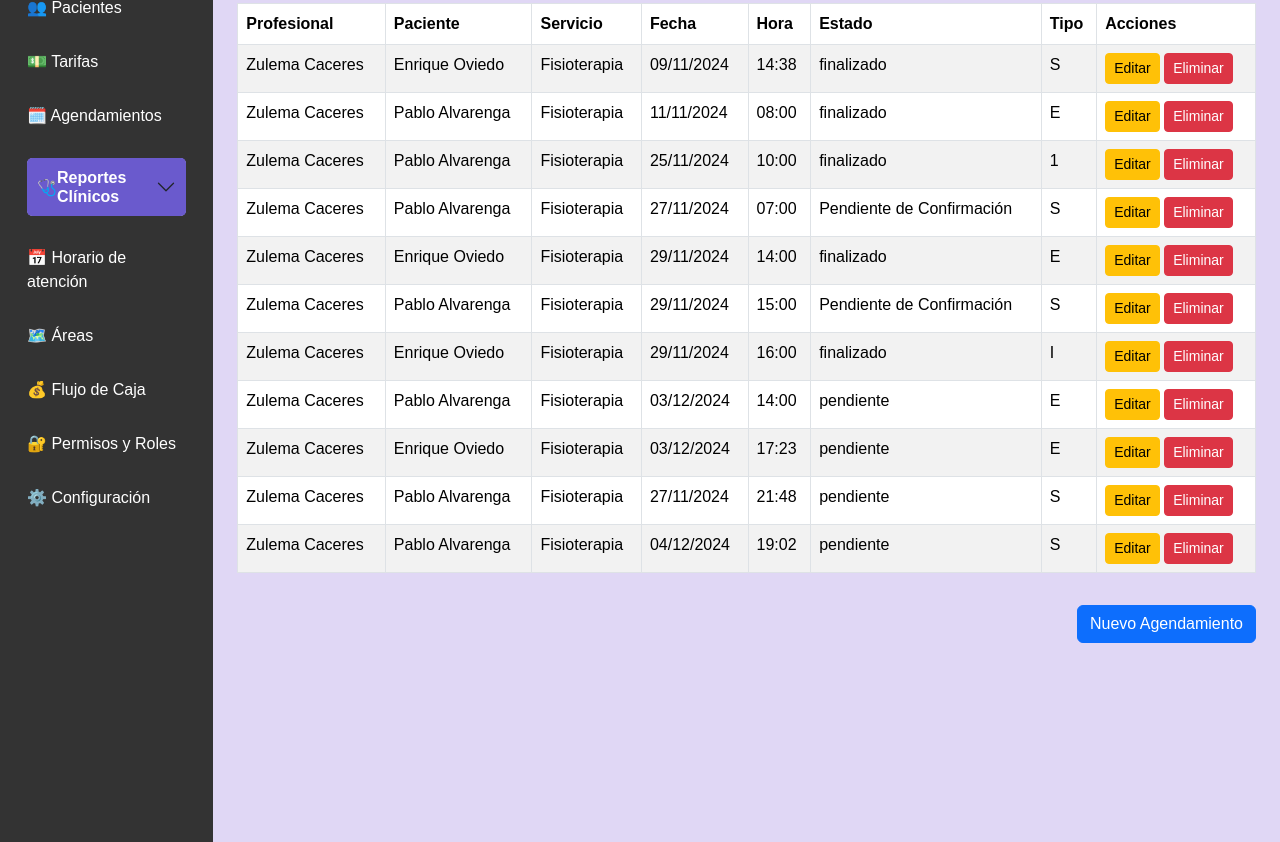
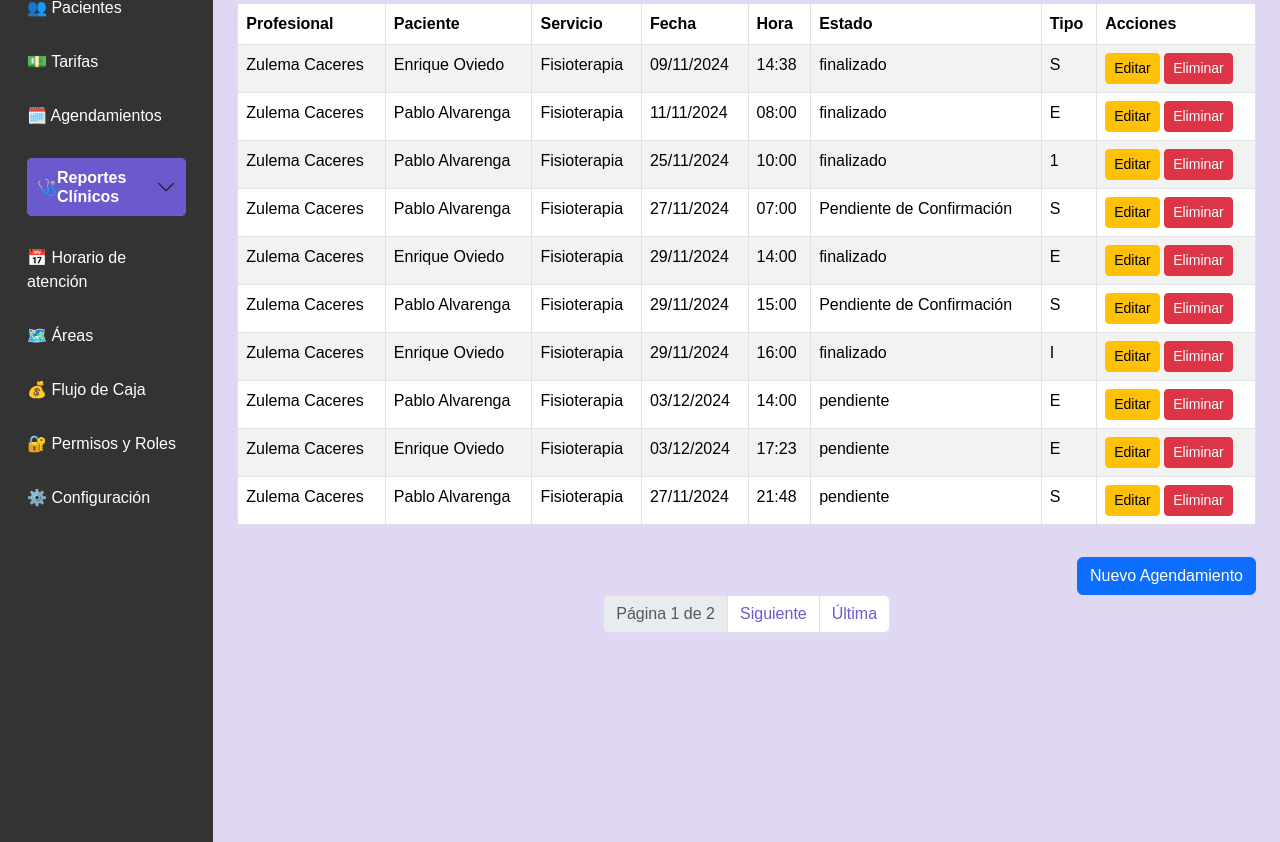
Before and after one commit to danitzn/FISIOEMA, a Django app: page /agendamientos/ in a window 1280 px wide. Shown: the part 179-1021 px from the top of the page. Run offline with Django 5.2, Linux system fonts and the light colour scheme; data comes from the database, SQL or seed files in the repository; both versions use the stored data as it was after the commit.

Commit message:
paginacion de anahi

```diff
--- a/fisio/templates/agendamiento_list.html
+++ b/fisio/templates/agendamiento_list.html
@@ -47,4 +47,5 @@
     <div class="d-flex justify-content-end mt-3">
         <a href="{% url 'agendamiento_create' %}" class="btn btn-primary">Nuevo Agendamiento</a>
     </div>
+{% include "paginacion_parcial.html" %}
 {% endblock %}
--- a/fisio/templates/agendamiento_list_prof.html
+++ b/fisio/templates/agendamiento_list_prof.html
@@ -47,4 +47,5 @@
     <div class="d-flex justify-content-end mt-3">
         <a href="{% url 'agendamiento_create_prof' %}" class="btn btn-primary">Nuevo Agendamiento</a>
     </div>
+{% include "paginacion_parcial.html" %}
 {% endblock %}
--- a/fisio/templates/horario_list.html
+++ b/fisio/templates/horario_list.html
@@ -48,9 +48,11 @@
             {% endfor %}
         </tbody>
     </table>
+{% include "paginacion_parcial.html" %}
 {% endblock %}
 
 {% block extra_js %}
     <!-- Bootstrap 5 Scripts -->
     <script src="https://cdn.jsdelivr.net/npm/bootstrap@5.3.0-alpha1/dist/js/bootstrap.bundle.min.js"></script>
+
 {% endblock %}
--- a/fisio/templates/horario_list_paciente.html
+++ b/fisio/templates/horario_list_paciente.html
@@ -41,6 +41,7 @@
             {% endfor %}
         </tbody>
     </table>
+{% include "paginacion_parcial.html" %}
 {% endblock %}
 
 {% block extra_js %}
--- a/fisio/templates/horario_list_prof.html
+++ b/fisio/templates/horario_list_prof.html
@@ -41,9 +41,11 @@
             {% endfor %}
         </tbody>
     </table>
+{% include "paginacion_parcial.html" %}
 {% endblock %}
 
 {% block extra_js %}
     <!-- Bootstrap 5 Scripts -->
     <script src="https://cdn.jsdelivr.net/npm/bootstrap@5.3.0-alpha1/dist/js/bootstrap.bundle.min.js"></script>
+
 {% endblock %}
--- a/fisio/templates/paciente_list.html
+++ b/fisio/templates/paciente_list.html
@@ -33,5 +33,5 @@
             {% endfor %}
         </tbody>
     </table>
-
+{% include "paginacion_parcial.html" %}
 {% endblock %}
--- /dev/null
+++ b/fisio/templates/paginacion_parcial.html
@@ -0,0 +1,23 @@
+<nav aria-label="Page navigation">
+    <ul class="pagination justify-content-center">
+        {% if page_obj.has_previous %}
+        <li class="page-item">
+            <a class="page-link" href="?page=1" style="color: #6A5ACD;">Primera</a>
+        </li>
+        <li class="page-item">
+            <a class="page-link" href="?page={{ page_obj.previous_page_number }}" style="color: #6A5ACD;">Anterior</a>
+        </li>
+        {% endif %}
+        <li class="page-item disabled">
+            <a class="page-link">Página {{ page_obj.number }} de {{ page_obj.paginator.num_pages }}</a>
+        </li>
+        {% if page_obj.has_next %}
+        <li class="page-item">
+            <a class="page-link" href="?page={{ page_obj.next_page_number }}" style="color: #6A5ACD;">Siguiente</a>
+        </li>
+        <li class="page-item">
+            <a class="page-link" href="?page={{ page_obj.paginator.num_pages }}" style="color: #6A5ACD;">Última</a>
+        </li>
+        {% endif %}
+    </ul>
+</nav>
--- a/fisio/templates/profesional_list.html
+++ b/fisio/templates/profesional_list.html
@@ -31,4 +31,5 @@
     {% endfor %}
   </tbody>
 </table>
+{% include "paginacion_parcial.html" %}
 {% endblock %}
--- a/fisio/templates/profesional_list_paciente.html
+++ b/fisio/templates/profesional_list_paciente.html
@@ -27,4 +27,5 @@
     {% endfor %}
   </tbody>
 </table>
+{% include "paginacion_parcial.html" %}
 {% endblock %}
--- a/fisio/templates/profesional_list_prof.html
+++ b/fisio/templates/profesional_list_prof.html
@@ -27,4 +27,5 @@
     {% endfor %}
   </tbody>
 </table>
+{% include "paginacion_parcial.html" %}
 {% endblock %}
--- a/fisio/templates/sesion_detalle.html
+++ b/fisio/templates/sesion_detalle.html
@@ -3,7 +3,7 @@
 <h2>Detalle de Sesión</h2>
 <form method="post">
     {% csrf_token %}
-    {{ form.as_p }}
+    {{ sesionesDetalle_form.as_p }}
     <button type="submit" class="btn btn-primary">Guardar</button>
 </form>
 {% endblock %}
--- a/fisio/views.py
+++ b/fisio/views.py
@@ -73,6 +73,7 @@ class ServicioListView(ListView):
     model = Servicio
     template_name = 'servicio_list.html'
     context_object_name = 'servicios'
+    paginate_by = 10
 
 class ServicioDetailView(DetailView):
     model = Servicio
@@ -112,6 +113,7 @@ class PacienteListView(ListView):
     model = Paciente
     template_name = 'paciente_list.html'
     context_object_name = 'pacientes'
+    paginate_by = 10
 
 class PacienteDetailView(DetailView):
     model = Paciente
@@ -140,6 +142,7 @@ class PacienteListProfView(ListView):
     model = Paciente
     template_name = 'paciente_list_prof.html'
     context_object_name = 'pacientesp'
+    paginate_by = 10
 
 class PacienteDetailProfView(DetailView):
     model = Paciente
@@ -163,6 +166,7 @@ class ProfesionalListView(ListView):
     model = Profesional
     template_name = 'profesional_list.html'
     context_object_name = 'profesionales'
+    paginate_by = 10
 
 class ProfesionalDetailView(DetailView):
     model = Profesional
@@ -191,6 +195,7 @@ class ProfesionalListProfView(ListView):
     model = Profesional
     template_name = 'profesional_list_prof.html'
     context_object_name = 'profesionalesp'
+    paginate_by = 10
 
 class ProfesionalDetailProfView(DetailView):
     model = Profesional
@@ -202,6 +207,7 @@ class ProfesionalListPacView(ListView):
     model = Profesional
     template_name = 'profesional_list_paciente.html'
     context_object_name = 'profesionalespac'
+    paginate_by = 10
 
 class ProfesionalDetailPacView(DetailView):
     model = Profesional
@@ -343,6 +349,7 @@ class AgendamientoListView(ListView):
     model = Agendamiento
     template_name = 'agendamiento_list.html'
     context_object_name = 'agendamientos'
+    paginate_by = 10
 
 class AgendamientoDetailView(DetailView):
     model = Agendamiento
@@ -416,6 +423,7 @@ class AgendamientoListProfView(ListView):
     model = Agendamiento
     template_name = 'agendamiento_list_prof.html'
     context_object_name = 'agendamientosp'
+    paginate_by = 10
 
 class AgendamientoDetailProfView(DetailView):
     model = Agendamiento
@@ -438,6 +446,7 @@ class HorarioAtencionListProfView(ListView):
     model = HorarioAtencion
     template_name = 'horario_list_prof.html'
     context_object_name = 'horarios_atencionp'
+    paginate_by = 10
 
     def get_queryset(self):
         return HorarioAtencion.objects.filter(profesional__isnull=False)
@@ -452,6 +461,7 @@ class HorarioAtencionListPacView(ListView):
     model = HorarioAtencion
     template_name = 'horario_list_paciente.html'
     context_object_name = 'horarios_atencion'
+    paginate_by = 10
 
     def get_queryset(self):
         return HorarioAtencion.objects.filter(profesional__isnull=False)
@@ -466,6 +476,7 @@ class HorarioAtencionListView(ListView):
     model = HorarioAtencion
     template_name = 'horario_list.html'
     context_object_name = 'horarios_atencionp'
+    paginate_by = 10
 
     def get_queryset(self):
         return HorarioAtencion.objects.filter(profesional__isnull=False)
@@ -546,6 +557,7 @@ class FlujoCajaListView(ListView):
     model = FlujoCaja
     template_name = 'flujo_caja_list.html'
     context_object_name = 'flujo_dinero'
+    paginate_by = 10
 
     def get_queryset(self):
         queryset = FlujoCaja.objects.all()
@@ -628,8 +640,8 @@ def generar_consulta(request, agendamiento_id):
             return redirect('calendario_admin')
 
         return render(request, 'sesion_detalle.html', {
-            'agendamiento': agendamiento,
-            'sesiones_form': sesiones_form
+        'agendamiento': agendamiento,
+        'sesionesDetalle_form': sesiones_form  # Ajusta la clave aquí
         })
 
     elif agendamiento.tipo == 'I':  # Informe
```
Also changed, not shown: fisio/forms.py (+10 -1 lines), db.sqlite3.
